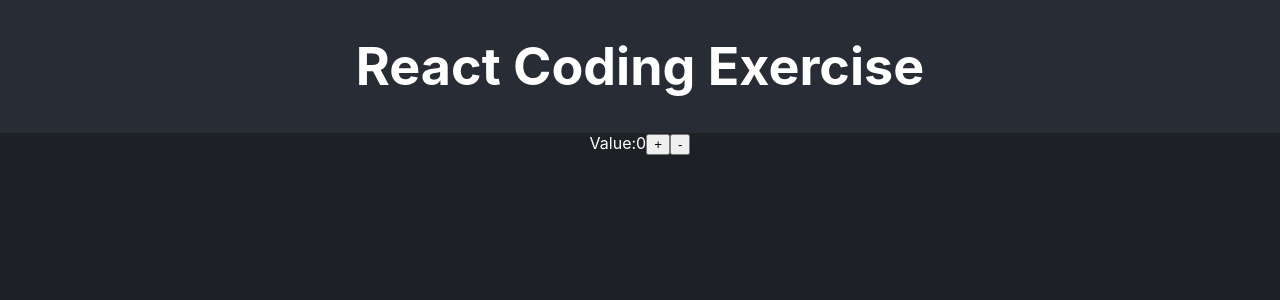
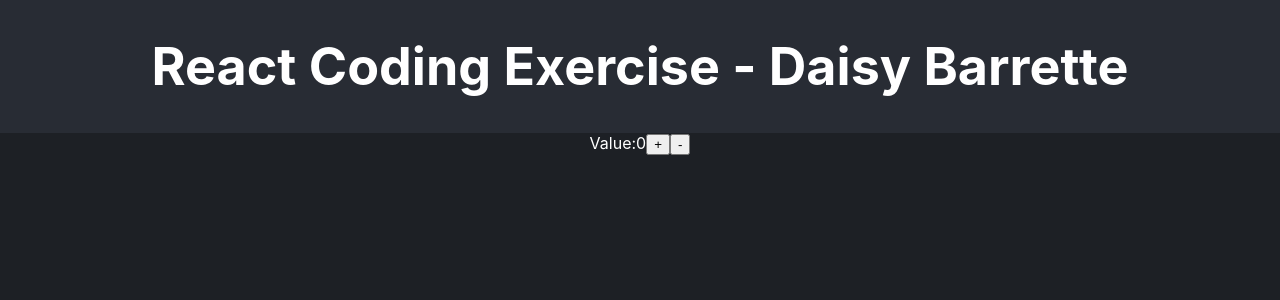
Before and after one commit to daisybarrette/recruiting-webapp-character, a React (Create React App) app: page / in a window 1280 px wide. Shown: the top 300 px of the page. Built offline with nearby package versions, Linux system fonts and the light colour scheme.

Commit message:
Prettier autoformat, add name

```diff
--- a/src/App.js
+++ b/src/App.js
@@ -2,15 +2,14 @@ import { useState } from 'react';
 import './App.css';
 import { ATTRIBUTE_LIST, CLASS_LIST, SKILL_LIST } from './consts.js';
 
-
 function App() {
     const [num, setNum] = useState(0);
     return (
-    <div className="App">
-      <header className="App-header">
-        <h1>React Coding Exercise</h1>
+        <div className='App'>
+            <header className='App-header'>
+                <h1>React Coding Exercise - Daisy Barrette</h1>
             </header>
-      <section className="App-section">
+            <section className='App-section'>
                 <div>
                     Value:
                     {num}
```
Also changed, not shown: src/App.css (indentation only), 1 other file (tests, documents, lock files or other folders). Lines whose indentation alone changed are shown as unchanged.
